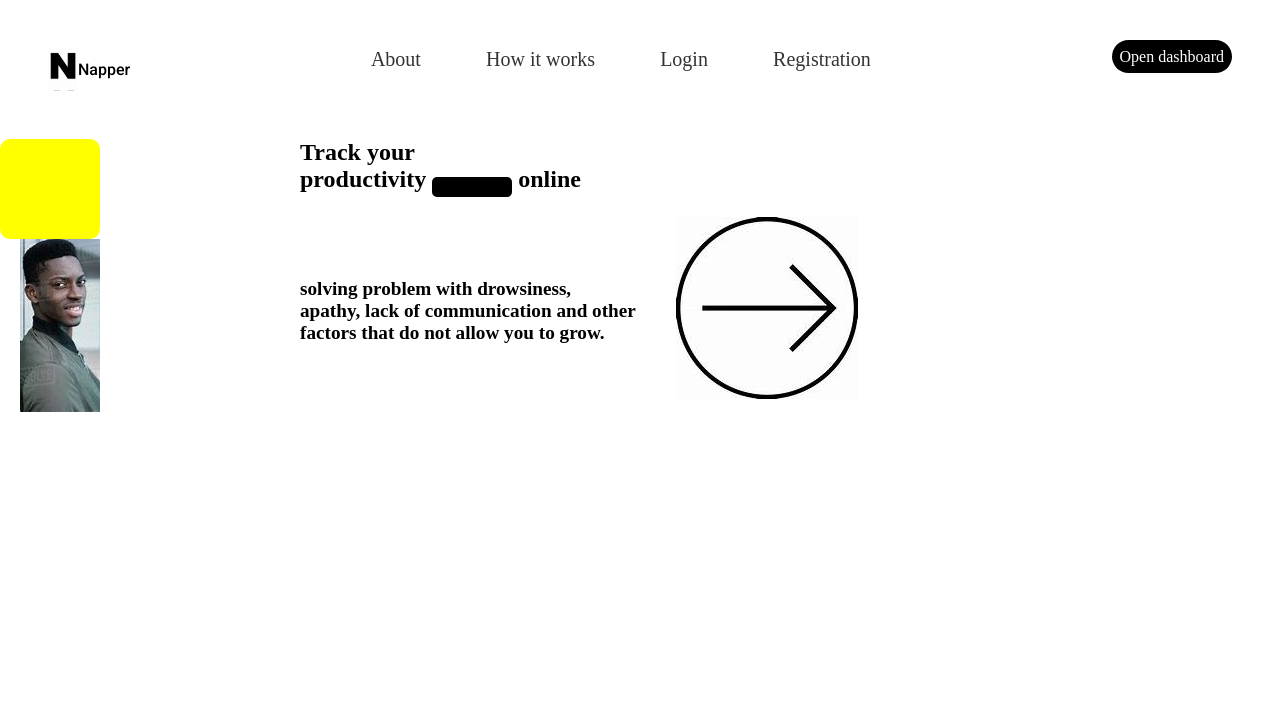
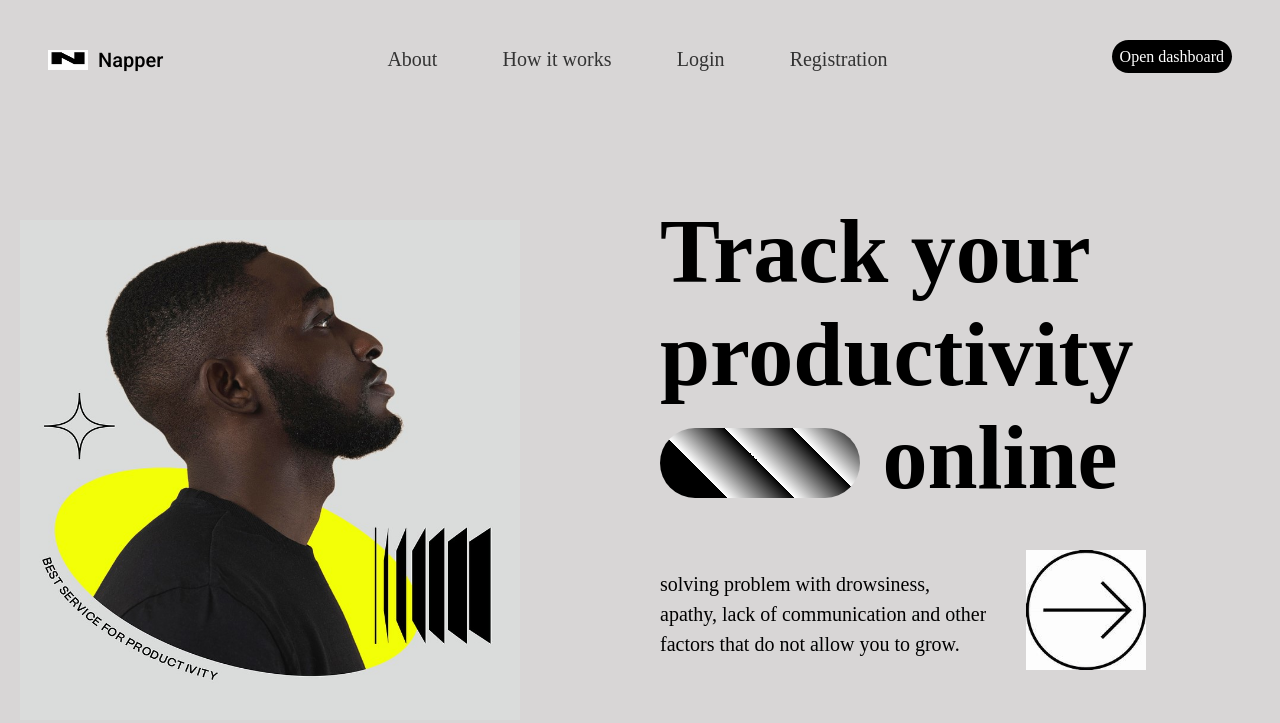
Before and after one commit to Yemisanumi/Web-component, a plain HTML site: page index.html in a window 1280 px wide. Drawn offline with Linux system fonts and the light colour scheme.

Commit message:
added some css styling

```diff
--- a/index.html
+++ b/index.html
@@ -39,11 +39,10 @@
     <section-main>
         <div class="container">
             <div class="image-container">
-                <div class="yellow-circle"></div>
-                <img src="./man.jpg" alt="Dark Man">
+                <img src="./man-image.jpg" alt="Dark Man">
             </div>
             <div class="text-container">
-                <h1>Track your <br>productivity
+                <h1>Track your <br>productivity <br>
                     <button class="but"></button> online
                 </h1>
                 <div class="text-icon">
@@ -52,8 +51,8 @@
                             <br>factors that do not allow you to grow.
                         </p>
                     </div>
-                    <div class="text-icon-img">
-                        <img src="./arrow.jfif" alt="">
+                    <div>
+                        <img src="./arrow.jfif" alt="" class="text-icon-img">
                     </div>
 
 
@@ -61,12 +60,8 @@
 
             </div>
         </div>
-
-
-    </section>
-
-
-    <script src="app.js"></script>
+        </section>
+        <script src="app.js"></script>
 </body>
 
 </html>
--- a/style.css
+++ b/style.css
@@ -4,6 +4,7 @@
     margin: 0;
     padding: 0;
     box-sizing: border-box;
+    background-color: rgb(216, 214, 214);
   }
   body {
      /* width: 100%; */
@@ -27,8 +28,17 @@ border-radius: 10px;   */
     align-items: center;
     font-family: 'Roboto', sans-serif;
   }
+   .napper {
+    margin-left: 10px;
+    list-style: none;
+    font-family: 'Roboto', sans-serif;
+    font-size: 20px;
+    font-weight: 400;
+  }
+
   .n-image {
-    width: 30px;
+    width: 40px;
+    height: 20px;
 
   }
 
@@ -80,264 +90,67 @@ section {
 
 
 .image-container img {
-  max-width: 100%;
+  margin-top: 100px;
+  width: 500px;
+  height: 500px;
   margin-left: 20px;
+  border: none;
 }
 
 
 .yellow-circle {
-  background-color: yellow;
-  width: 100px;
-  height: 100px;
-  border-radius: 10%;
+  margin-top: 100px;
+  background-color: rgb(252, 252, 14);
+  width: 300px;
+  height: 300px;
+  border-radius: 50%;
 }
 
-
 .text-container {
-  flex: 1;
-  color:black;
-  width: 50%;
-  margin-left: 200px;
-  font-size: larger;
-  font-weight: 800;
-}
-
+  float: right;
+  padding: 80px 120px;
+ }
 
 .text-container h1 {
-  font-size: 24px;
+  font-family: 'Roboto' sans-serif;
+  font-weight: 700;
+  font-size: 90px;
   margin-bottom: 20px;
+  width: 500px;
+  height: 300px;
 }
 
 
 .but {
-  background-color: black;
-  color: white;
+  background-image: linear-gradient(45deg, black 25%, white 25%, black 50%, white 50%, black 75%, white 75%, black);
+  color: #333;
   padding: 10px 40px;
   border: none;
-  border-radius: 5px;
+  height: 70px;
+  width: 200px;
+  border-radius: 50px;
   cursor: pointer;
+  transition: background-image 0.3s ease;
 }
 
 
 .text-icon {
   display: flex;
   align-items: center;
+  font-family: 'Roboto' sans-serif;
+  font-size: 20px;
+  line-height: 1.5;
+  font-weight: 200;
+  margin-top: 50px;
 }
 
 
 .text-icon-p {
-  font-size: 12px;
-  line-height: 1.5;
-  font-weight: 200;
+
   margin-bottom: 10px;
 }
 
 .text-icon-img {
-  /* width: 10px; */
+  width: 120px;
   margin-left: 40px;
 }
-
-
-/* .container{
-  display: flex;
-  justify-content:space-around ;
-  padding: 3rem;
-  width: 100%;
-} */
-
-  /* body {
-    width: 100%;
-    height: 100%;
-    background-color: rgb(201, 194, 194);
-
-  }
-  .segment-1 {
-    padding: 2% 10%;
-    height: 100vh;
-    overflow: hidden;
-  } */
-   /* nav {
-    display: flex;
-    justify-content: space-between;
-    align-items: center;
-  }
-  .n-icon {
-    display: flex;
-    align-items: center;
-    font-family: 'Roboto', sans-serif;
-  }
-   .napper {
-    margin-left: 10px;
-    list-style: none;
-    font-family: 'Roboto', sans-serif;
-  } */
-  /* .n-image {
-    width: 50px;
-  }   */
-  /* ul {
-    list-style: none;
-    display: flex;
-    align-items: center;
-    gap: 90px;
-  }
-   */
-
-  /* li a {
-    color: var(--Gray-1, #333);
-    font-family: 'Roboto' sans-serif;
-    font-size: 20px;
-    font-style: normal;
-    font-weight: 500;
-    text-decoration: none;
-  } */
-  /* .lists  {
-    display: flex;
-    flex-direction: column;
-    color: red;
-
-
-
-  }
-
-
-  button {
-    display: flex;
-    padding: 10px 5px;
-    justify-content: center;
-    align-items: center;
-    border-radius: 20px;
-    background: black;
-    margin-left: 20px;
-  }
-
-   a {
-    border-radius: 15px;
-    color: aliceblue;
-    padding: 5px 15px;
-   }
-   .page-container {
-    position: fixed;
-    top: 50%;
-    left: -35%;
-    width: 100%;
-    height: 100%;
-    overflow: auto;
-   }
-   .container {
-    display: flex;
-    align-items: center;
-    justify-content: center;
-    height: 50%;
-   }
-
-   .image-container {
-    position: relative;
-    width: 250px;
-    height: 250px;
-   }
-   .image-container img {
-    width: 50%;
-    height: 150%;
-    position: absolute;
-    margin-left: 20px;
-    margin-top: -200px;
-    z-index: -2;
-    border-radius: 20px;
-   }
-   .yellow-circle {
-    position: absolute;
-    top: 0;
-    left: 0;
-    transform: translate(-50%, -50%);
-    width: 100%;
-    height: 100%;
-    border-radius: 50%;
-    background-color: yellow;
-    z-index: -3;
-    opacity: o.5;
-    margin-left: 20px;
-    margin-top: -50px;
-
-   }
-   .text-container {
-    float: right;
-    padding: 80px 120px;
-   }
-  h1 {
-    font-size: 70px;
-    font-weight: 500px;
-    font-size: 80px;
-  }
-  .but {
-    width: 150px;
-    height: 80px;
-    border-radius: 20px;
-  } */
- /*
- .yellow-circle {
-    position: absolute;
-    top: 0;
-    left: 0;
-    width: 200px;
-    height: 200px;
-    border-radius: 50%;
-    background-color: yellow;
-    opacity: 0.5;
-    box-shadow: 0 0 20px 10px rgb(219, 219, 34);
-    z-index: 1;
-   }{
-    padding: 0;
-    margin: 0;
-    box-sizing: border-box;
-}
-body {
-    width: 100%;
-    padding: 2% 10%;
-    height: 100vh;
-
-}
-nav {
-    display: flex;
-    justify-content: space-between;
-    align-items: center;
-    color: #060606;
-}
-.image-gather {
-    display: flex;
-    align-items: center;
-    font-family: Arial, Helvetica, sans-serif;
-}
-.gather {
-    margin-left: 10px;
-    list-style: none;
-    font-family: Arial, Helvetica, sans-serif;
-}
-ul {
-    list-style: none;
-    gap: 50px;
-    display: flex;
-    align-items: center;
-    font-family: Arial, Helvetica, sans-serif;
-}
-li a {
-    font-size: 20px;
-    font-style: normal;
-    font-weight: 500;
-    line-height: 28.5px;
-    text-decoration: none;
-}
-img {
-    width: 100px;
-}
-.home {
-    color: #0b0b0b;
-}
-.others {
-    color: #bbb5b5;
-}
-
-.section-1 {
-    display: flex;
-    gap: 9rem;
-    margin-top: 8rem;
-} */
```
Also changed, not shown: man-image.jpg (added).
